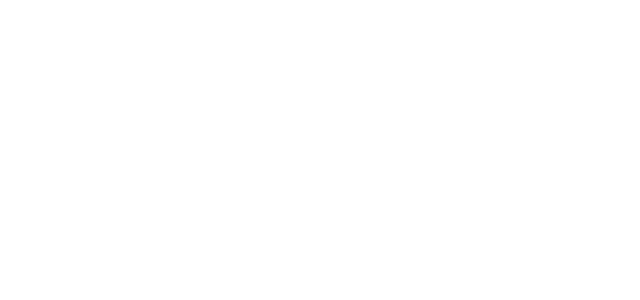
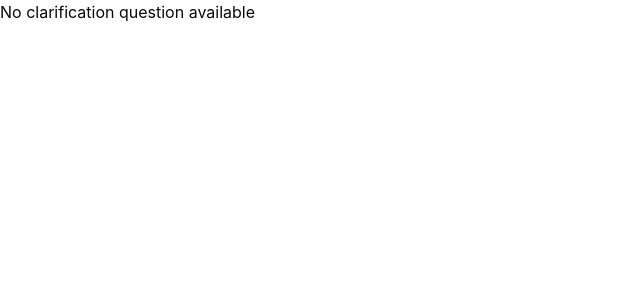
Before and after one commit to sodium23/operai-frontend, a React (Vite) app: page /clarification in a window 1280 px wide. Before the commit this address had no page. Shown: the top 300 px of the page, without its empty margins (0-640 px from the left). Built offline with nearby package versions, Linux system fonts and the light colour scheme.

Commit message:
Update App.tsx

```diff
--- a/src/app/App.tsx
+++ b/src/app/App.tsx
@@ -1,11 +1,15 @@
 import { BrowserRouter, Routes, Route } from "react-router-dom";
 import Landing from "./pages/landing";
+import Clarification from "./pages/clarification";
+import Blueprint from "./pages/blueprint";
 
 function App() {
   return (
     <BrowserRouter>
       <Routes>
         <Route path="/" element={<Landing />} />
+        <Route path="/clarification" element={<Clarification />} />
+        <Route path="/blueprint" element={<Blueprint />} />
       </Routes>
     </BrowserRouter>
   );
```
